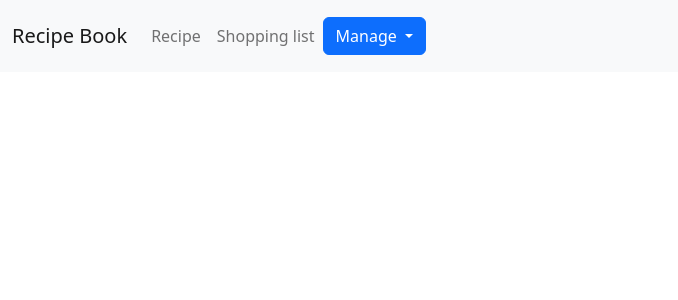
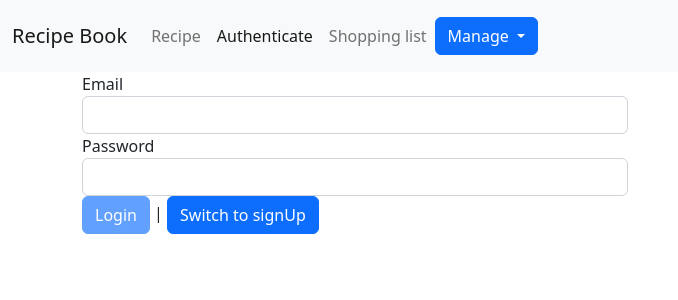
Before and after one commit to Hasan-KHALID/Shopping-app, an Angular app: page /auth in a window 1280 px wide. Before the commit this address led to /. Shown: the top 300 px of the page, without its empty margins (0-678 px from the left). Built offline with nearby package versions, Linux system fonts and the light colour scheme.

Commit message:
Http Authentication and routing

```diff
--- a/src/app/app-routing.module.ts
+++ b/src/app/app-routing.module.ts
@@ -1,5 +1,6 @@
 import { NgModule } from "@angular/core";
 import { RouterModule, Routes } from "@angular/router";
+import { AuthComponent } from "./auth/auth.component";
 import { RecipeDetailComponent } from "./recipes/recipe-detail/recipe-detail.component";
 import { RecipeEditComponent } from "./recipes/recipe-edit/recipe-edit.component";
 import { RecipeResolverService } from "./recipes/recipe-resolver.service";
@@ -16,7 +17,8 @@ const appRoutes: Routes =[
         { path: ':id', component: RecipeDetailComponent , resolve:[RecipeResolverService] },
         { path: ':id/edit', component: RecipeEditComponent, resolve:[RecipeResolverService] },
     ]},
-    {path: 'shopping-list', component: ShoppingListComponent}
+    {path: 'shopping-list', component: ShoppingListComponent},
+    {path: 'auth', component: AuthComponent}
 ];
 
 @NgModule({
--- a/src/app/app.module.ts
+++ b/src/app/app.module.ts
@@ -17,6 +17,7 @@ import { RecipeStartComponent } from './recipes/recipe-start/recipe-start.compon
 import { RecipeEditComponent } from './recipes/recipe-edit/recipe-edit.component';
 import { FormsModule, ReactiveFormsModule } from '@angular/forms';
 import { RecipeService } from './recipes/recipe.service';
+import { AuthComponent } from './auth/auth.component';
 
 @NgModule({
   declarations: [
@@ -30,7 +31,8 @@ import { RecipeService } from './recipes/recipe.service';
     ShoppingEditComponent,
     DropdownDirective,
     RecipeStartComponent,
-    RecipeEditComponent
+    RecipeEditComponent,
+    AuthComponent
   ],
   imports: [
     BrowserModule,
--- /dev/null
+++ b/src/app/auth/auth.component.html
@@ -0,0 +1,44 @@
+<div class="row">
+    <div class="col-xs-12 col-md-6 col-md-offset-3">
+        <form #authForm ="ngForm" (ngSubmit)="onSubmit(authForm)">
+            <div class="form-grom">
+                <label for = 'email'>
+                    Email
+                </label>
+                <input
+                type="email"
+                id="email"
+                class="form-control"
+                ngModel
+                name="email"
+                required
+                email
+                />
+            </div>
+            <div class="form-grom">
+                <label for='password'>
+                    Password
+                </label>
+                <input
+                type="password"
+                id="password"
+                class="form-control"
+                ngModel
+                name="password"
+                required
+                minlength="6"
+                />
+            </div>
+            <div>
+                <button
+                class="btn btn-primary"
+                type="submit"
+                [disabled]="!authForm.valid">
+                {{ isLoginMode ? "Login" : "SignUp"}}
+            </button> |
+
+                <button class="btn btn-primary" (click)="onSwitchMode()" type="button">Switch to {{isLoginMode ? " signUp " : "Login"}}</button>
+            </div>
+        </form>
+    </div>
+</div>
--- /dev/null
+++ b/src/app/auth/auth.component.ts
@@ -0,0 +1,44 @@
+
+import { Component } from "@angular/core";
+import { NgForm } from "@angular/forms";
+import { AuthService } from "./auth.service";
+
+@Component({
+    selector: 'app-auth',
+    templateUrl:'./auth.component.html'
+})
+export class AuthComponent{
+
+    isLoginMode = true;
+
+    constructor(private authService: AuthService){}
+
+    onSwitchMode(){
+        this.isLoginMode = !this.isLoginMode;
+    }
+
+    onSubmit(form: NgForm){
+        if (!form.valid){
+            return;
+        }
+        const email = form.value.email;
+        const password = form.value.password;
+
+        if (this.isLoginMode){
+            //..
+        }else{
+              this.authService.signup(email, password).subscribe(resData=>{
+            console.log(resData);
+        }, error=>{
+            console.log(error)
+        });
+
+        }
+
+
+
+
+        form.reset();
+    }
+
+}
--- /dev/null
+++ b/src/app/auth/auth.service.ts
@@ -0,0 +1,28 @@
+import { HttpClient } from "@angular/common/http";
+import { Injectable } from "@angular/core";
+
+
+interface AuthResponsData{
+    kind: string,
+    idToken: string,
+    email: string,
+    refreshToken: string,
+    expiresIn: string,
+    localId: string,
+}
+
+@Injectable({providedIn: 'root'})
+export class AuthService{
+
+    constructor(private http: HttpClient){
+
+    }
+    signup(email:string, password: string){
+        return this.http.post<AuthResponsData>('https://identitytoolkit.googleapis.com/v1/accounts:signUp?key=AIzaSyAUEmqz4v6rrin41rvJN80K1UO6Maas0cU',
+        {
+            email: email,
+            password: password,
+            returnSecureToken: true
+        } )
+    }
+}
--- a/src/app/header/header.component.html
+++ b/src/app/header/header.component.html
@@ -3,13 +3,18 @@
        <div class="navbar header">
         <a href="#" class="navbar-brand">Recipe Book</a>
        </div>
+
        <div class="collapse navbar-collapse">
         <ul class="nav navbar-nav">
             <li routerLinkActive="active" [routerLinkActiveOptions]="{exact: true}" >
                 <a class="nav-link" [routerLink]="['/recipes']" routerLinkActive="active" [routerLinkActiveOptions]="{exact: true}">Recipe</a>
             </li>
             <li routerLinkActive="active" [routerLinkActiveOptions]="{exact: true}" >
-                <a class="nav-link"[routerLink]="['/shopping-list']" routerLinkActive="active" [routerLinkActiveOptions]="{exact: true}">Shopping list</a>
+                <a class="nav-link"[routerLink]="['/auth']" routerLinkActive="active" [routerLinkActiveOptions]="{exact: true}">Authenticate</a>
+            </li>
+            <li routerLinkActive="active" [routerLinkActiveOptions]="{exact: true}">
+                <a class="nav-link" [routerLink]="['/shopping-list']" routerLinkActive="active"
+                    [routerLinkActiveOptions]="{exact: true}">Shopping list</a>
             </li>
         </ul>
         <ul class="nav navbar-nav navbar-rigth">
```
